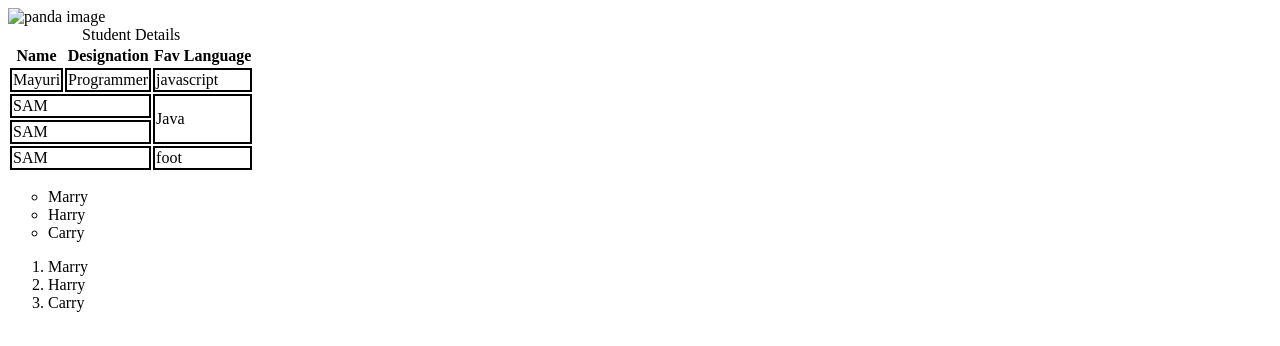
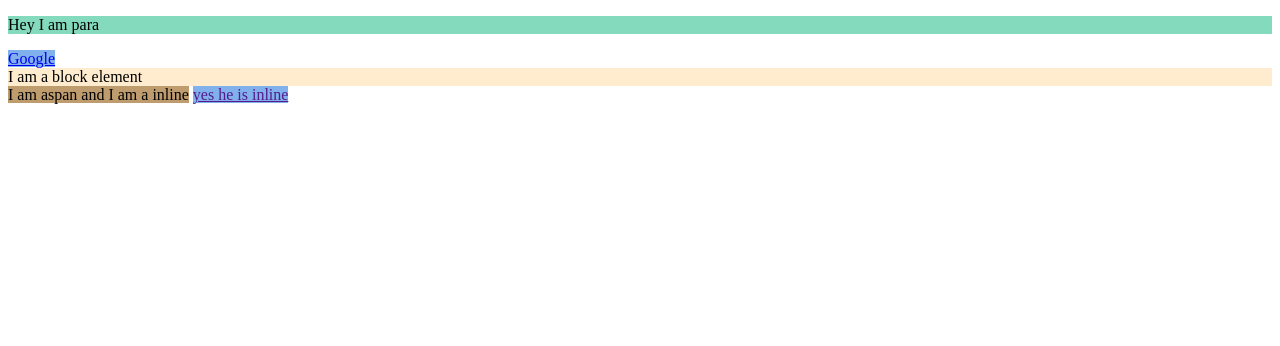
Before and after one commit to MayuriTirole/MT, a plain HTML site: page index.html in a window 1280 px wide. Drawn offline with Linux system fonts and the light colour scheme.

Commit message:
Add files via upload

```diff
--- a/index.html
+++ b/index.html
@@ -3,53 +3,14 @@
   <head>
     <meta charset="UTF-8" />
     <meta name="viewport" content="width=device-width, initial-scale=1.0" />
-    <title>image</title>
+    <title>Inline and Block Element - HTML</title>
     <link rel="stylesheet" href="style.css" />
   </head>
   <body>
-    <img height="230" src="panda.png" alt="panda image" />
-    <table>
-      <caption>
-        Student Details
-      </caption>
-      <thead>
-        <tr>
-          <th>Name</th>
-          <th>Designation</th>
-          <th>Fav Language</th>
-        </tr>
-      </thead>
-      <tbody>
-        <tr>
-          <td>Mayuri</td>
-          <td>Programmer</td>
-          <td>javascript</td>
-        </tr>
-
-        <tr>
-          <td colspan="2">SAM</td>
-          <td rowspan="2">Java</td>
-        </tr>
-        <tr>
-          <td colspan="2">SAM</td>
-        </tr>
-      </tbody>
-      <tfoot>
-        <tr>
-          <td colspan="2">SAM</td>
-          <td rowspan="2">foot</td>
-        </tr>
-      </tfoot>
-    </table>
-    <ul type="circle">
-      <li>Marry</li>
-      <li>Harry</li>
-      <li>Carry</li>
-    </ul>
-    <ol>
-      <li>Marry</li>
-      <li>Harry</li>
-      <li>Carry</li>
-    </ol>
+    <p>Hey I am para</p>
+    <a href="https://google.com">Google</a>
+    <div>I am a block element</div>
+    <span>I am aspan and I am a inline</span>
+    <a href="">yes he is inline</a>
   </body>
 </html>
--- a/style.css
+++ b/style.css
@@ -1,3 +1,12 @@
-td{
-    border: 2px solid black;
+p{
+    background-color: rgb(131, 218, 189);
 }
+a{
+    background-color: rgb(128, 177, 237);
+}
+div{
+    background-color: blanchedalmond;
+}
+span{
+    background-color: rgb(190, 156, 110);
+}
```
Also changed, not shown: formmaking.html (added, +46 -0 lines), index.HTML (added, +11 -0 lines).
